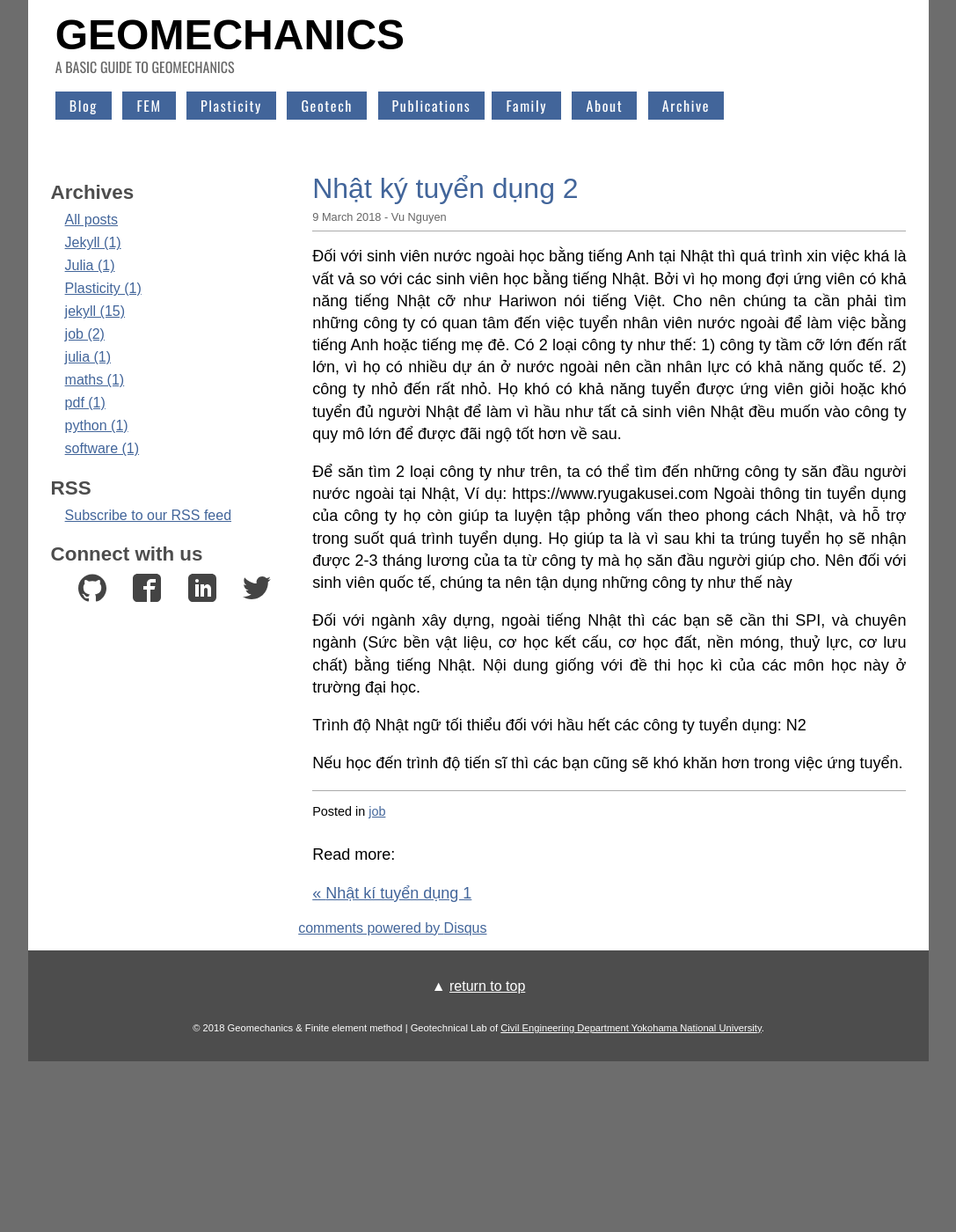
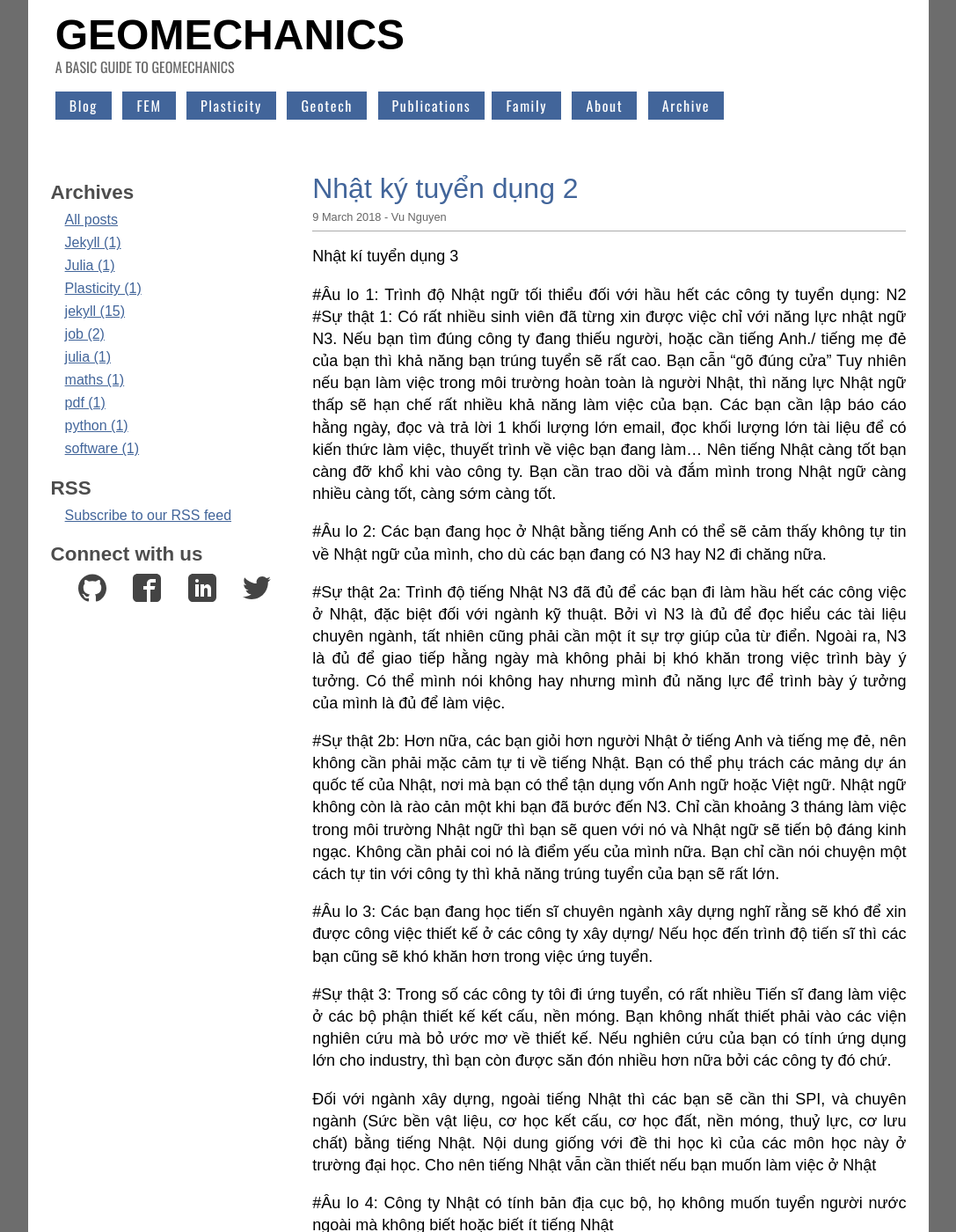
Before and after one commit to quangvunp/geomechanics, a Jekyll site: the page built from _posts/2018-03-09-job-hunting2.md, in a window 1280 px wide and 1400 px high. Shown: the whole window at 88% size, without its empty margins (96-1183 px from the left). Built offline with Jekyll 4.4.1, drawn with Linux system fonts in a browser that asks for light colours; comment, search, counter and statistics services are not loaded; some of the changed text lies outside the part shown.

Commit message:
Update 2018-03-09-job-hunting2.md

```diff
--- a/_posts/2018-03-09-job-hunting2.md
+++ b/_posts/2018-03-09-job-hunting2.md
@@ -5,25 +5,36 @@ date:   2018-03-09
 author: Vu Nguyen
 tags: [job]
 ---
-Đối với sinh viên nước ngoài học bằng tiếng Anh tại Nhật thì quá trình xin việc khá là vất vả so với các sinh viên
-học bằng tiếng Nhật. Bởi vì họ mong đợi ứng viên có khả năng tiếng Nhật cỡ như Hariwon nói tiếng Việt. Cho nên chúng
-ta cần phải tìm những công ty có quan tâm đến việc tuyển nhân viên nước ngoài để làm việc bằng tiếng Anh hoặc tiếng
-mẹ đẻ. Có 2 loại công ty như thế: 1) công ty tầm cỡ lớn đến rất lớn, vì họ có nhiều dự án ở nước ngoài nên cần nhân
-lực có khả năng quốc tế. 2) công ty nhỏ đến rất nhỏ. Họ khó có khả năng tuyển được ứng viên giỏi hoặc khó tuyển đủ
-người Nhật để làm vì hầu như tất cả sinh viên Nhật đều muốn vào công ty quy mô lớn để được đãi ngộ tốt hơn về sau.
 
-Để săn tìm 2 loại công ty như trên, ta có thể tìm đến những công ty săn đầu người nước ngoài tại Nhật, Ví dụ:
-https://www.ryugakusei.com
-Ngoài thông tin tuyển dụng của công ty họ còn giúp ta luyện tập phỏng vấn theo phong cách Nhật, và hỗ trợ trong suốt
-quá trình tuyển dụng. Họ giúp ta là vì sau khi ta trúng tuyển họ sẽ nhận được 2-3 tháng lương của ta từ công ty mà
-họ săn đầu người giúp cho. Nên đối với sinh viên quốc tế, chúng ta nên tận dụng những công ty như thế này
+Nhật kí tuyển dụng 3
 
-Đối với ngành xây dựng, ngoài tiếng Nhật thì các bạn sẽ cần thi SPI, và chuyên ngành (Sức bền vật liệu, cơ học kết cấu,
-cơ học đất, nền móng, thuỷ lực, cơ lưu chất) bằng tiếng Nhật. Nội dung giống với đề thi học kì của các môn học này
-ở trường đại học.
+#Âu lo 1:
+Trình độ Nhật ngữ tối thiểu đối với hầu hết các công ty tuyển dụng: N2
+#Sự thật 1:
+Có rất nhiều sinh viên đã từng xin được việc chỉ với năng lực nhật ngữ N3. Nếu bạn tìm đúng công ty đang thiếu người, hoặc cần tiếng Anh./ tiếng mẹ đẻ của bạn thì khả năng bạn trúng tuyển sẽ rất cao. Bạn cẫn “gõ đúng cửa”
+Tuy nhiên nếu bạn làm việc trong môi trường hoàn toàn là người Nhật, thì năng lực Nhật ngữ thấp sẽ hạn chế rất nhiều khả năng làm việc của bạn. Các bạn cần lập báo cáo hằng ngày, đọc và trả lời 1 khối lượng lớn email, đọc khối lượng lớn tài liệu để có kiến thức làm việc, thuyết trình về việc bạn đang làm… Nên tiếng Nhật càng tốt bạn càng đỡ khổ khi vào công ty. Bạn cần trao dồi và đắm mình trong Nhật ngữ càng nhiều càng tốt, càng sớm càng tốt.
+
+#Âu lo 2:
+Các bạn đang học ở Nhật bằng tiếng Anh có thể sẽ cảm thấy không tự tin về Nhật ngữ của mình, cho dù các bạn đang có N3 hay N2 đi chăng nữa.
+
+#Sự thật 2a:
+Trình độ tiếng Nhật N3 đã đủ để các bạn đi làm hầu hết các công việc ở Nhật, đặc biệt đối với ngành kỹ thuật. Bởi vì N3 là đủ để đọc hiểu các tài liệu chuyên ngành, tất nhiên cũng phải cần một ít sự trợ giúp của từ điển. Ngoài ra, N3 là đủ để giao tiếp hằng ngày mà không phải bị khó khăn trong việc trình bày ý tưởng. Có thể mình nói không hay nhưng mình đủ năng lực để trình bày ý tưởng của mình là đủ để làm việc.
+
+#Sự thật 2b:
+Hơn nữa, các bạn giỏi hơn người Nhật ở tiếng Anh và tiếng mẹ đẻ, nên không cần phải mặc cảm tự ti về tiếng Nhật. Bạn có thể phụ trách các mảng dự án quốc tế của Nhật, nơi mà bạn có thể tận dụng vốn Anh ngữ hoặc Việt ngữ. Nhật ngữ không còn là rào cản một khi bạn đã bước đến N3. Chỉ cần khoảng 3 tháng làm việc trong môi trường Nhật ngữ thì bạn sẽ quen với nó và Nhật ngữ sẽ tiến bộ đáng kinh ngạc. Không cần phải coi nó là điểm yếu của mình nữa. Bạn chỉ cần nói chuyện một cách tự tin với công ty thì khả năng trúng tuyển của bạn sẽ rất lớn.
+
+#Âu lo 3:
+Các bạn đang học tiến sĩ chuyên ngành xây dựng nghĩ rằng sẽ khó để xin được công việc thiết kế ở các công ty xây dựng/ Nếu học đến trình độ tiến sĩ thì các bạn cũng sẽ khó khăn hơn trong việc ứng tuyển.
+
+#Sự thật 3:
+Trong số các công ty tôi đi ứng tuyển, có rất nhiều Tiến sĩ đang làm việc ở các bộ phận thiết kế kết cấu, nền móng. Bạn không nhất thiết phải vào các viện nghiên cứu mà bỏ ước mơ về thiết kế. Nếu nghiên cứu của bạn có tính ứng dụng lớn cho industry, thì bạn còn được săn đón nhiều hơn nữa bởi các công ty đó chứ.
 
 
-Trình độ Nhật ngữ tối thiểu đối với hầu hết các công ty tuyển dụng: N2
+Đối với ngành xây dựng, ngoài tiếng Nhật thì các bạn sẽ cần thi SPI, và chuyên ngành (Sức bền vật liệu, cơ học kết cấu, cơ học đất, nền móng, thuỷ lực, cơ lưu chất) bằng tiếng Nhật. Nội dung giống với đề thi học kì của các môn học này ở trường đại học. Cho nên tiếng Nhật vẫn cần thiết nếu bạn muốn làm việc ở Nhật
 
+#Âu lo 4:
+Công ty Nhật có tính bản địa cục bộ, họ không muốn tuyển người nước ngoài mà không biết hoặc biết ít tiếng Nhật
 
-Nếu học đến trình độ tiến sĩ thì các bạn cũng sẽ khó khăn hơn trong việc ứng tuyển.
+#Sự thật 4:
+Đối với sinh viên nước ngoài học bằng tiếng Anh tại Nhật thì quá trình xin việc khá là vất vả so với các sinh viên học bằng tiếng Nhật. Bởi vì họ mong đợi ứng viên có khả năng tiếng Nhật cỡ như Hariwon nói tiếng Việt. Cho nên chúng ta cần phải tìm những công ty có quan tâm đến việc tuyển nhân viên nước ngoài để làm việc bằng tiếng Anh hoặc tiếng mẹ đẻ. Có 2 loại công ty như thế: 1) công ty tầm cỡ lớn đến rất lớn, vì họ có nhiều dự án ở nước ngoài nên cần nhân lực có khả năng quốc tế. 2) công ty nhỏ đến rất nhỏ. Họ khó có khả năng tuyển được ứng viên giỏi hoặc khó tuyển đủ người Nhật để làm vì hầu như tất cả sinh viên Nhật đều muốn vào công ty quy mô lớn để được đãi ngộ tốt hơn về sau.
+Để săn tìm 2 loại công ty như trên, ta có thể tìm đến những công ty săn đầu người nước ngoài tại Nhật, Ví dụ: https://www.ryugakusei.com Ngoài thông tin tuyển dụng của công ty họ còn giúp ta luyện tập phỏng vấn theo phong cách Nhật, và hỗ trợ trong suốt quá trình tuyển dụng. Họ giúp ta là vì sau khi ta trúng tuyển họ sẽ nhận được 2-3 tháng lương của ta từ công ty mà họ săn đầu người giúp cho. Nên đối với sinh viên quốc tế, chúng ta nên tận dụng những công ty như thế này
```
